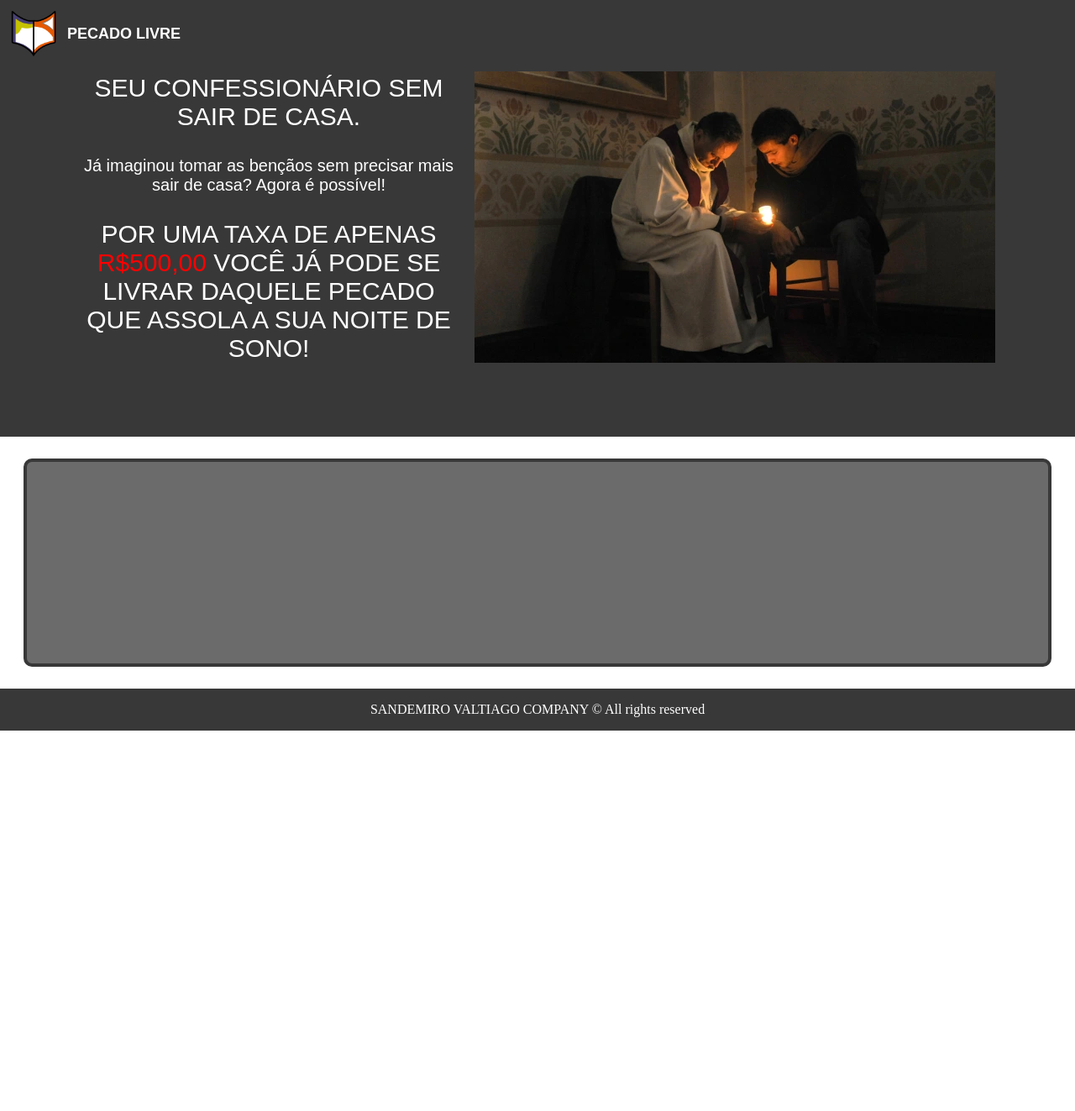
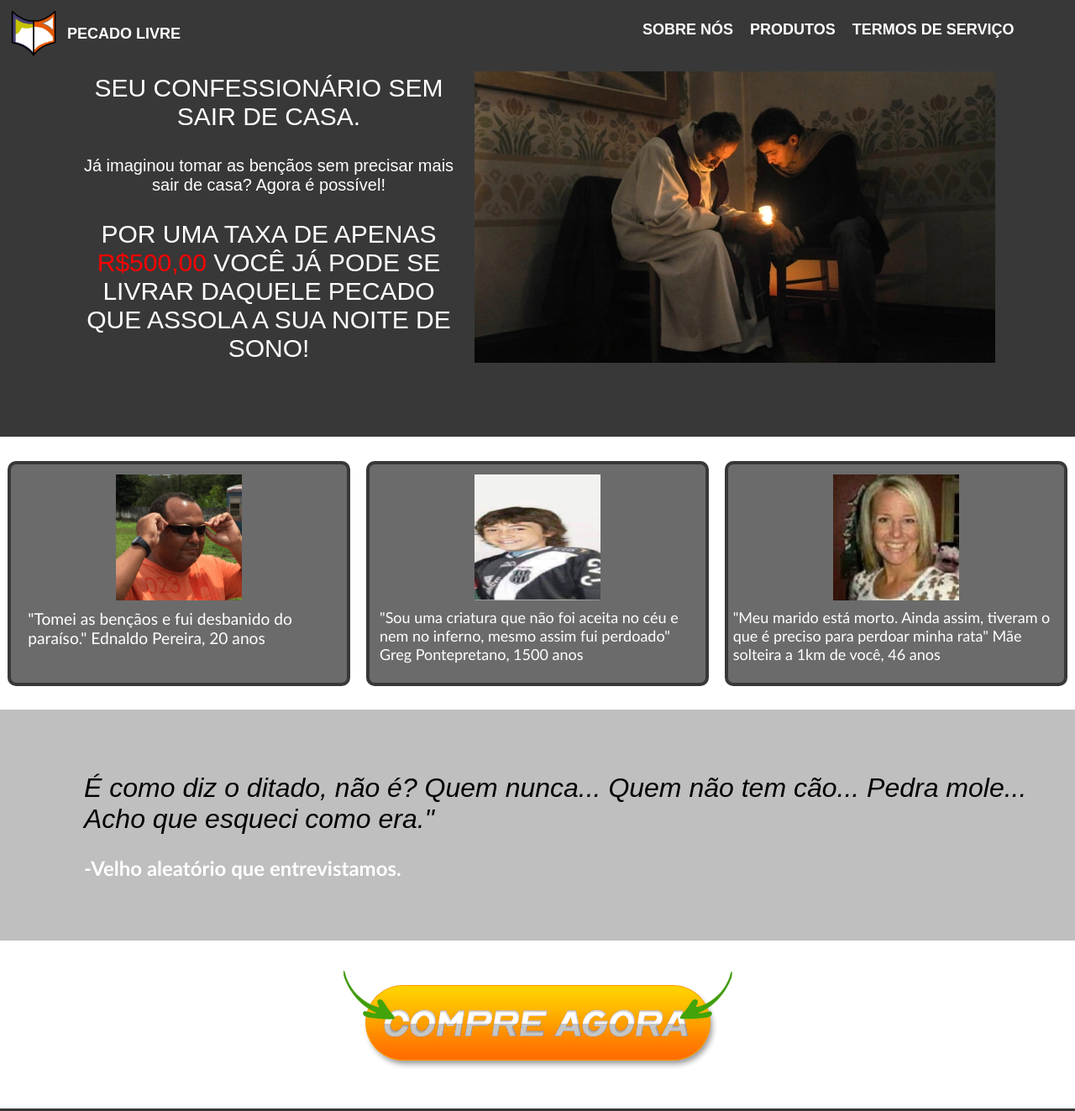
Before and after one commit to SovieticoCapital/pl, a plain HTML site: page index.html in a window 1280 px wide. Shown: the top 1323 px of the page at 84% size. Before the commit the page ends 870 px from the top, so only its background shows below. Drawn offline with Linux system fonts and the light colour scheme.

Commit message:
Fim da primeira página
Terminado todos os detalhes da página principal, adicionados detalhes importantes que abrem início pra as outras páginas, página de produtos concluída.

```diff
--- a/index.html
+++ b/index.html
@@ -5,12 +5,16 @@
     <meta charset="UTF-8">
     <meta http-equiv="X-UA-Compatible" content="IE=edge">
     <meta name="viewport" content="width=device-width, initial-scale=1.0">
-    <title>A God Page</title>
+    <title>Pecado Livre</title>
 </head>
 <body>
+
     <div class="cabecalho">
         <div class="logo"><a href="index.html"><img src="./images/logo.png"></a></div>
         <div class="nome"><a href="index.html">PECADO LIVRE</a></div>
+        <div class="sobre"><a href="./pages/sobre.html">SOBRE NÓS</a></div>
+        <div class="produtos"><a href="https://www.youtube.com/watch?v=o-YBDTqX_ZU">PRODUTOS</a></div>
+        <div class="termos"><a href="./pages/termos.html">TERMOS DE SERVIÇO</a></div>
     </div>
 
     <div class="fundo">
@@ -25,13 +29,45 @@
     </div>
 
     <div class="fundo2">
-        <div class="maravilhas">
+        <div class="edvilhas">
+            <div class="ednaldo">
+                <img src="./images/ednaldo.png">
+                <div class="edtexto">"Tomei as bençãos e fui desbanido do paraíso." Ednaldo Pereira, 20 anos</div>
+            </div>
+        </div>
+        <div class="edvilhas">
+            <div class="greg">
+                <img src="./images/greg.jpg">
+                <div class="gregtexto">"Sou uma criatura que não foi aceita no céu e nem no inferno, mesmo assim fui perdoado" Greg Pontepretano, 1500 anos</div>
+            </div>
+        </div>
+        <div class="edvilhas">
+            <div class="marido">
+                <img src="./images/marido.jpg">
+                <div class="maritexto">"Meu marido está morto. Ainda assim, tiveram o que é preciso para perdoar minha rata" Mãe solteira a 1km de você, 46 anos</div>
+            </div>
+        </div>
+    </div>
 
+    <div class="fundo3">
+        <div class="texto">
+            É como diz o ditado, não é? Quem nunca... Quem não tem cão... Pedra mole...
         </div>
+        <div class="texto2">
+            Acho que esqueci como era."
+        </div>
+        <div class="velho">
+            -Velho aleatório que entrevistamos.
+        </div>
+    </div>
+
+    <div class="fundo4">
+        <div class="compre"><a href="https://www.youtube.com/watch?v=M3sKAsQftA8" target="blank"><img src="./images/compre.gif"></div></a>
     </div>
 
     <div class="rodape">
         <span id="direitos"><a>SANDEMIRO VALTIAGO COMPANY © All rights reserved</a></span>
     </div>
+
 </body>
 </html>
--- /dev/null
+++ b/pages/estilo.css
@@ -0,0 +1,60 @@
+body {
+    width: 100%;
+    height: 100%;
+    padding: 0;
+    margin: 0;
+}
+
+.cabecalho {
+    display: flex;
+    background: rgb(56, 56, 56);
+    flex-direction: row;
+    align-items: flex-start;
+    width: 100%;
+    height: 85px;
+    position: fixed;
+}
+
+.logo img {
+    max-width: 80px;
+}
+
+.nome {
+    user-select: none;
+    color: white;
+    font-family: Arial, Helvetica, sans-serif;
+    font-weight: bolder;
+    padding-top: 10px;
+    margin-top: 20px;
+    font-size: large;
+    text-decoration: none;
+}
+
+a {
+    color: white;
+    text-decoration: none;
+}
+
+.sobre {
+    font-size: large;
+    font-family: Arial, Helvetica, sans-serif;
+    font-weight: bolder;
+    margin-top: 25px;
+    margin-left: 550px;
+}
+
+.produtos {
+    font-size: large;
+    font-family: Arial, Helvetica, sans-serif;
+    font-weight: bolder;
+    margin-top: 25px;
+    margin-left: 20px;
+}
+
+.termos {
+    font-size: large;
+    font-family: Arial, Helvetica, sans-serif;
+    font-weight: bolder;
+    margin-top: 25px;
+    margin-left: 20px;
+}
--- /dev/null
+++ b/pages/style.css
@@ -0,0 +1,60 @@
+body {
+    width: 100%;
+    height: 100%;
+    padding: 0;
+    margin: 0;
+}
+
+.cabecalho {
+    display: flex;
+    background: rgb(56, 56, 56);
+    flex-direction: row;
+    align-items: flex-start;
+    width: 100%;
+    height: 85px;
+    position: fixed;
+}
+
+.logo img {
+    max-width: 80px;
+}
+
+.nome {
+    user-select: none;
+    color: white;
+    font-family: Arial, Helvetica, sans-serif;
+    font-weight: bolder;
+    padding-top: 10px;
+    margin-top: 20px;
+    font-size: large;
+    text-decoration: none;
+}
+
+a {
+    color: white;
+    text-decoration: none;
+}
+
+.sobre {
+    font-size: large;
+    font-family: Arial, Helvetica, sans-serif;
+    font-weight: bolder;
+    margin-top: 25px;
+    margin-left: 550px;
+}
+
+.produtos {
+    font-size: large;
+    font-family: Arial, Helvetica, sans-serif;
+    font-weight: bolder;
+    margin-top: 25px;
+    margin-left: 20px;
+}
+
+.termos {
+    font-size: large;
+    font-family: Arial, Helvetica, sans-serif;
+    font-weight: bolder;
+    margin-top: 25px;
+    margin-left: 20px;
+}
--- a/style.css
+++ b/style.css
@@ -29,24 +29,74 @@ body {
     background: rgb(255, 255, 255);
     flex-direction: row;
     align-items: center;
-    justify-content: center;
+    justify-content: space-around;
     width: 100%;
-    height: 300px;
+    height: 325px;
 }
 
-.maravilhas {
+.edvilhas {
     border: 4px solid rgb(56, 56, 56);
     border-radius: 10px 10px;
     background-color: rgb(107, 107, 107);
-    width: 95%;
+    width: 400px;
     height: 80%;
+}
+
+.ednaldo img {
+    width: 150px;
+    padding-left: 125px;
+    padding-top: 12px;
+    padding-bottom: 6px;
+}
+
+.edtexto {
+    padding-left: 20px;
+    font-size: larger;
+    color: white;
+    font-family: 'Gill Sans', 'Gill Sans MT', Calibri, 'Trebuchet MS', sans-serif;
+}
+
+.greg img {
+    width: 150px;
+    padding-left: 125px;
+    padding-top: 12px;
+    padding-bottom: 5px;
+}
+
+.gregtexto {
+    font-family: 'Gill Sans', 'Gill Sans MT', Calibri, 'Trebuchet MS', sans-serif;
+    font-size: large;
+    color: white;
+    padding-left: 12px;
+}
+
+.marido img{
+    width: 150px;
+    padding-left: 125px;
+    padding-top: 12px;
+    padding-bottom: 5px;
+}
+
+.maritexto {
+    font-family: 'Gill Sans', 'Gill Sans MT', Calibri, 'Trebuchet MS', sans-serif;
+    color: white;
+    font-size: large;
+    padding-left: 6px;
+}
+
+.fundo3 {
+    display: flex;
+    flex-direction: column;
+    background: rgb(191, 191, 191);
+    width: 100%;
+    height: 275px;
 }
 
 .rodape {
     display: flex;
     background: rgb(56, 56, 56);
-    flex-direction: row;
     height: 50px;
+    width: 100%;
     align-items: center;
     justify-content: center;
 }
@@ -101,3 +151,62 @@ a {
 #quinentos {
     color: red;
 }
+
+.texto {
+    color: black;
+    font-family: Arial, Helvetica, sans-serif;
+    font-size: xx-large;
+    font-style: italic;
+    padding-left: 100px;
+    padding-top: 75px;
+}
+
+.texto2 {
+    color: black;
+    font-family: Arial, Helvetica, sans-serif;
+    font-size: xx-large;
+    font-style: italic;
+    padding-left: 100px;
+}
+
+.velho {
+    color: white;
+    font-family: 'Gill Sans', 'Gill Sans MT', Calibri, 'Trebuchet MS', sans-serif;
+    font-size: x-large;
+    font-weight: bolder;
+    margin-top: 25px;
+    padding-left: 100px;
+}
+
+.fundo4 {
+    display: flex;
+    background: white;
+    width: 100%;
+    height: 200px;
+    justify-content: center;
+    align-items: center;
+}
+
+.sobre {
+    font-size: large;
+    font-family: Arial, Helvetica, sans-serif;
+    font-weight: bolder;
+    margin-top: 25px;
+    margin-left: 550px;
+}
+
+.produtos {
+    font-size: large;
+    font-family: Arial, Helvetica, sans-serif;
+    font-weight: bolder;
+    margin-top: 25px;
+    margin-left: 20px;
+}
+
+.termos {
+    font-size: large;
+    font-family: Arial, Helvetica, sans-serif;
+    font-weight: bolder;
+    margin-top: 25px;
+    margin-left: 20px;
+}
```
Also changed, not shown: pages/sobre.html (added, +20 -0 lines), pages/termos.html (added, +19 -0 lines), images/compre.gif (added), images/ednaldo.png (added), images/greg.jpg (added), images/marido.jpg (added).
